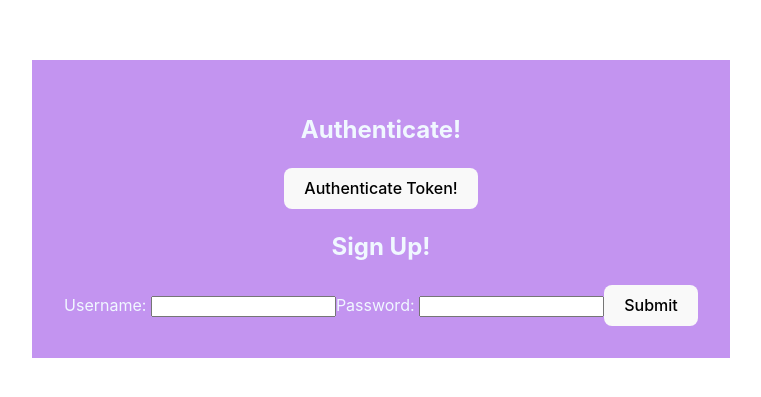
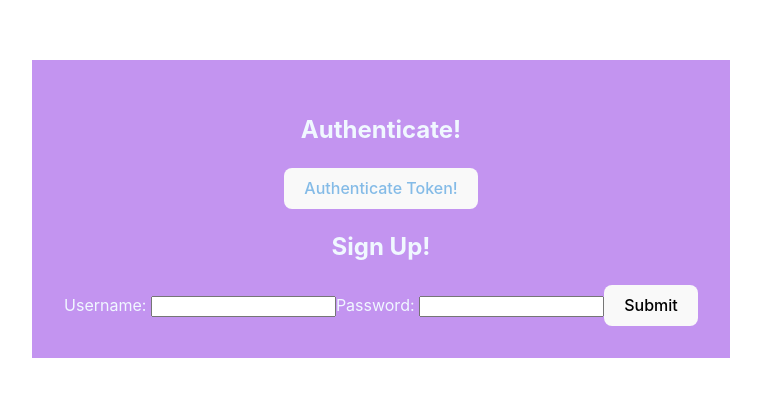
Before and after one commit to marveltaylor/ReactFormsProject, a React (Vite) app: page / in a window 1280 px wide. Shown: the part 191-588 px from the top of the page, without its empty margins (259-1020 px from the left). Built offline with nearby package versions, Linux system fonts and the light colour scheme.

Commit message:
added hover color for authenticate button

```diff
--- a/src/App.css
+++ b/src/App.css
@@ -9,6 +9,10 @@
 
 :hover.submit {
 color: rgb(132, 187, 231);
+}
+
+:hover .authenticate {
+  color: rgb(132, 187, 231);
 }
 
 .logo {
```
